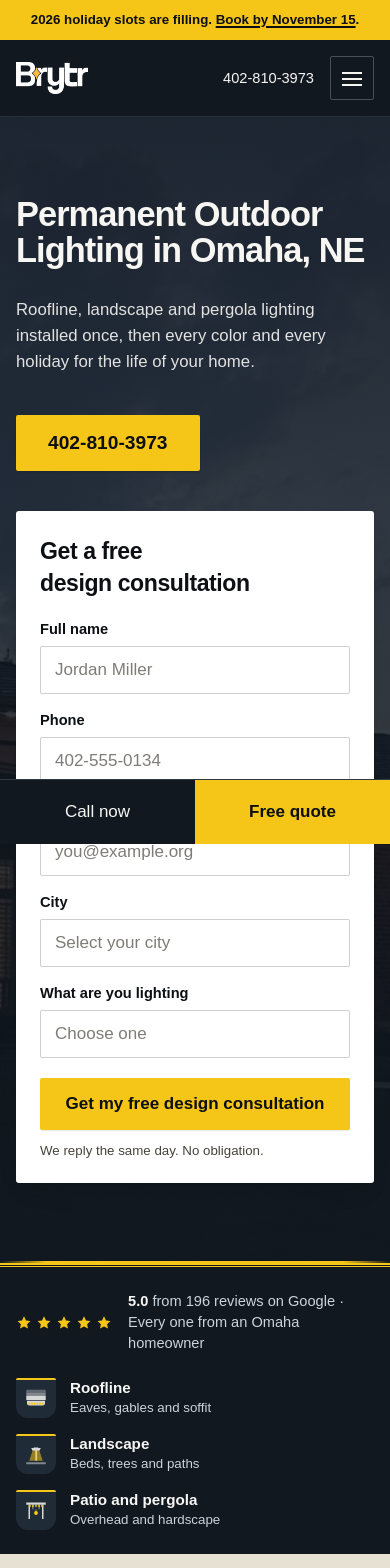
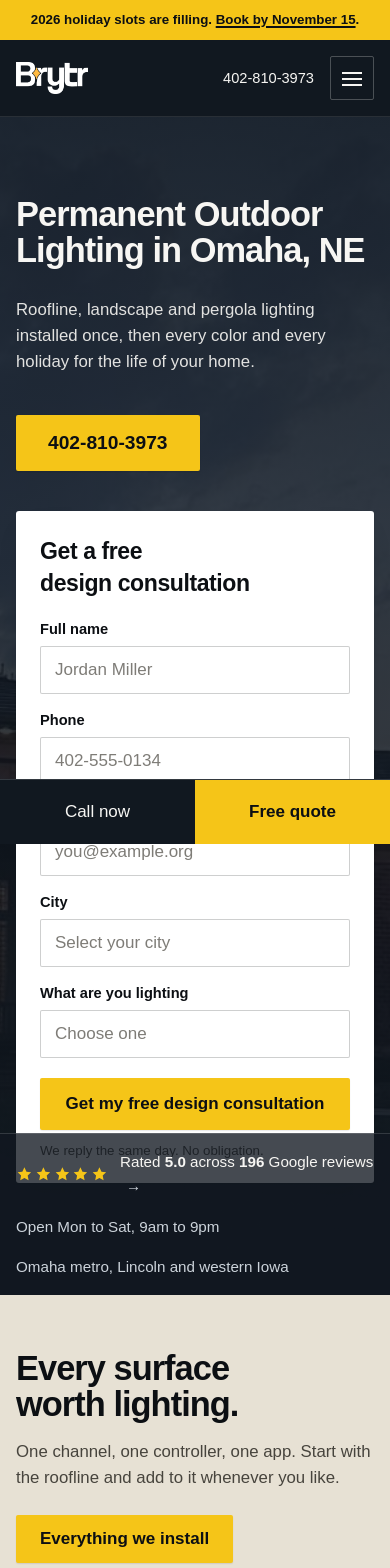
Before and after one commit to kvelasquez315/brytr-site, a Next.js app: page / in a window 390 px wide. Shown: the top 1568 px of the page. Built offline with nearby package versions, Linux system fonts and the light colour scheme; a web font is replaced by a local one.

Commit message:
Trust bar: a scrim on the hero photograph, real hours, Google score only

```diff
--- a/app/page.tsx
+++ b/app/page.tsx
@@ -3,7 +3,6 @@ import { navTree } from "@/content/nav";
 import { Footer } from "@/components/site/footer";
 import { Hero } from "@/components/sections/hero";
 import { SceneWipe } from "@/components/sections/scene-wipe";
-import { ProofRail } from "@/components/sections/home-a";
 import { Installs, Proof, Band, Work, Hardware, Closer } from "@/components/sections/home-v2";
 import { Jsonld, localBusiness } from "@/lib/schema";
 
@@ -34,8 +33,7 @@ export default function Home() {
           * THE GROUND CHANGE IS THE ONLY DIVIDER, and it alternates the whole way down:
           * photograph, muted, raise, background, primary, muted, background, then the dark
           * footer. No rules, no borders, nothing drawn between two sections. */}
-        <Hero />          {/* 1 · full-bleed photograph + the form   · photo      */}
-        <ProofRail />     {/*     the trust band, hero furniture     · primary    */}
+        <Hero />          {/* 1 · photograph, form, trust bar on it  · photo      */}
         <Installs />      {/* 2 · one tall tile, then two            · muted      */}
         <SceneWipe />     {/* 3 · THE SIGNATURE, the only widget     · raise      */}
         <Proof />         {/* 4 · one quote at display size          · background */}
--- a/components/sections/hero.tsx
+++ b/components/sections/hero.tsx
@@ -3,6 +3,7 @@ import { site } from "@/content/site";
 import { images } from "@/content/images";
 import { Button } from "@/components/ui/button";
 import { QuoteForm } from "@/components/ui/bits";
+import { ProofRail } from "@/components/sections/proof-rail";
 
 /* 3 — HERO · full-bleed photograph, form in the hero.
  *
@@ -33,7 +34,7 @@ export function Hero() {
       />
       <div className="hero-scrim absolute inset-0" aria-hidden />
 
-      <div className="shell relative grid items-center gap-10 py-20 lg:grid-cols-[1fr_28rem] lg:gap-16 lg:py-32 xl:gap-24">
+      <div className="shell relative grid items-center gap-10 pb-28 pt-20 lg:grid-cols-[1fr_28rem] lg:gap-16 lg:pb-32 lg:pt-28 xl:gap-24">
         {/* ── left: short, keyword-forward ── */}
         <div className="max-w-[46rem]">
           {/* THE EYEBROW IS GONE. "Omaha, Nebraska · Installed year round" in small amber
@@ -66,8 +67,9 @@ export function Hero() {
         </div>
       </div>
 
-      {/* the one amber line */}
-      <div className="hero-baseline absolute inset-x-0 bottom-0 h-0.5" aria-hidden />
+      {/* The trust bar floats on the photograph rather than sitting under it as its own navy
+        * band. Extra bottom padding on the grid above so the type never runs under it. */}
+      <ProofRail />
     </section>
   );
 }
--- a/components/sections/proof-rail.tsx
+++ b/components/sections/proof-rail.tsx
@@ -1,73 +1,89 @@
 import Link from "next/link";
-import Image from "next/image";
-import { iconMap } from "@/content/icon-map";
-import { googleLogo, reviewProofBadge, offerings } from "@/content/badges";
-import { ChannelEdge } from "@/components/ui/bits";
+import { site } from "@/content/site";
+import { reviewProof } from "@/content/reviews";
+import { googleLogo } from "@/content/badges";
 
-/* THE TRUST BAND — the strip directly under the hero.
+/* THE TRUST BAR.
  *
- * It lived inside home-a.tsx and only ever rendered on the home page. The client's rule is
- * that every hero on the site is the home page's hero, and this band is part of that hero:
- * the review score, the rating, and what we install, on the amber channel edge, immediately
- * under the photograph. PageHero renders it now, so all eighty-one pages get it without any
- * page opting in.
+ * The client's read of the last one: it looked like shit, and it did. Two problems, and only
+ * one of them was styling.
  *
- * Extracted rather than copied. Two versions of a trust band drifting apart is how a site
- * ends up quoting two different review counts. */
-export function ProofRail() {
-  return (
-    <section className="bg-primary">
-      <ChannelEdge />
-      <div className="shell flex flex-wrap items-center justify-between gap-x-12 gap-y-6 py-6">
-        {/* reviews */}
-        <div className="flex items-center gap-4">
-          {googleLogo ? (
-            <div className="relative h-7 w-20 shrink-0">
-              <Image src={googleLogo} alt="Google" fill sizes="80px" className="object-contain object-left" />
-            </div>
-          ) : null}
-          <span className="flex items-center gap-1" aria-hidden>
+ * THE CONTENT WAS HALF WRONG. It carried the Google score and then three service tiles —
+ * Roofline, Landscape, Patio and pergola — with small icons. Those are not trust signals, they
+ * are navigation, and they were a menu of the section immediately below them. So the strip was
+ * doing two unrelated jobs in one row, which is why no amount of styling was going to save it.
+ *
+ * THE MODEL IS propertypest.com, which the client named. Its bar is four real credentials in a
+ * row: the 5.0 across 230+ Google reviews with the stars, licensed and insured, the association
+ * memberships, and the opening hours. Every item is something a homeowner weighs before calling.
+ *
+ * WHAT WE CAN HONESTLY PUT UP IS THE GOOGLE PART AND THE HOURS. Brytr has no license number,
+ * insurance certificate or trade membership on file here, and inventing a badge is the one thing
+ * a trust bar must never do — a fabricated credential is worse than a thin bar. Asked; the client
+ * said replicate the Google part and no badges on the right. The hours he did give: nine to nine,
+ * six days, closed Sunday. They are real, so they are here and in the LocalBusiness schema.
+ *
+ * AND IT IS NOT A SOLID BAND ANY MORE. It used to be a separate navy strip bolted under the
+ * hero, which is what made it read as a component rather than as part of the page. It now floats
+ * over the bottom of the hero photograph on a translucent ground, so the photograph runs behind
+ * it. `overlay={false}` is the fallback for the three legal pages, whose hero is type on a flat
+ * ground with no photograph to sit on.
+ */
+export function ProofRail({ overlay = true }: { overlay?: boolean }) {
+  const body = (
+    <div className="shell flex flex-wrap items-center gap-x-10 gap-y-4 py-4">
+      <Link
+        href={reviewProof.url}
+        target="_blank"
+        rel="noopener noreferrer"
+        data-spot
+        className="group flex items-center gap-3"
+      >
+        <span className="flex items-center gap-0.5" aria-hidden>
           {[0, 1, 2, 3, 4].map((i) => (
-              <svg key={i} viewBox="0 0 20 20" className="size-4 text-accent" fill="currentColor">
+            <svg key={i} viewBox="0 0 20 20" className="size-[1.05rem] text-accent" fill="currentColor">
               <path d="M10 1.6l2.47 5.2 5.53.72-4.06 3.9 1.03 5.6L10 14.3l-4.97 2.72 1.03-5.6L2 7.52l5.53-.72z" />
             </svg>
           ))}
         </span>
-          {/* Until the official Google mark is on disk this reads as a sentence, not as a
-            * lockup with a missing image in it. Setting the word "Google" in our own
-            * display face was the exact thing I told the client not to do with Haven and
-            * Jellyfish — a brand name in someone else's typeface looks like a broken img. */}
-          <p className="text-sm text-on-dark">
-            <span className="u font-semibold">{reviewProofBadge.score}</span>{" "}
-            <span className="text-on-dark-muted">
-              from <span className="u">{reviewProofBadge.count}</span>{" "}
-              {googleLogo ? "reviews" : "reviews on Google"} · {reviewProofBadge.note}
+        <span className="text-[0.95rem] text-on-dark">
+          {/* Until the official Google mark is on disk this is a sentence, not a lockup with a
+            * hole in it. See the note on `googleLogo` in content/badges.ts. */}
+          Rated <span className="u font-bold">{reviewProof.average}</span> across{" "}
+          <span className="u font-bold">{reviewProof.count}</span>
+          {googleLogo ? "" : " Google"} reviews
+          <span className="ml-1.5 inline-block text-on-dark-muted transition-transform duration-[--dur-fast] group-hover:translate-x-0.5" aria-hidden>
+            &rarr;
           </span>
+        </span>
+      </Link>
+
+      <span className="hidden h-4 w-px bg-on-dark/25 sm:block" aria-hidden />
+
+      <p className="text-[0.95rem] text-on-dark-muted">{site.hours.openLabel}</p>
+
+      <span className="hidden h-4 w-px bg-on-dark/25 sm:block" aria-hidden />
+
+      <p className="text-[0.95rem] text-on-dark-muted">
+        {site.city} metro, Lincoln and western Iowa
       </p>
     </div>
+  );
 
-        {/* what we install */}
-        <ul className="flex flex-wrap items-center gap-x-9 gap-y-4">
-          {offerings.map((o) => {
-            const I = iconMap[o.icon];
+  /* A SCRIM, NOT FROSTED GLASS. The first version used backdrop-blur and slopcheck failed it as
+   * glassmorphism, which is on the banned list for good reason. The client asked for translucent,
+   * not frosted, and those are different things: a scrim is a density of the brand's own dark over
+   * a photograph, the same device the hero type already sits on. Blur is the SaaS tell.
+   * Translucency is just a surface.
+   *
+   * (The comment above this originally sat directly after `return (`, where a JSX comment parses
+   * as an object literal and the build dies. Third time this session. It goes above the return.) */
+  if (overlay) {
     return (
-              <li key={o.name}>
-                <Link href={o.href} className="group flex items-center gap-3.5">
-                  {/* in the tile, not floating: a 24px icon on its own reads as a stock
-                    * glyph no matter how it was drawn */}
-                  <span className="channel-tile !size-10 shrink-0" aria-hidden><I className="size-6" /></span>
-                  <span>
-                    <span className="block font-display text-[0.95rem] font-bold leading-none text-on-dark group-hover:underline">
-                      {o.name}
-                    </span>
-                    <span className="mt-1 block text-xs text-on-dark-muted">{o.note}</span>
-                  </span>
-                </Link>
-              </li>
-            );
-          })}
-        </ul>
+      <div className="absolute inset-x-0 bottom-0 z-10 border-t border-on-dark/15 bg-primary/78">
+        {body}
       </div>
-    </section>
     );
   }
+  return <section className="border-t border-on-dark/15 bg-primary">{body}</section>;
+}
--- a/content/site.ts
+++ b/content/site.ts
@@ -14,6 +14,18 @@ export const site = {
    * profile exactly, is what ties the two together for the local pack. */
   address: { street: "13436 C St", city: "Omaha", state: "NE", zip: "68144" },
   state: "NE",
+  /* HOURS, CONFIRMED BY THE CLIENT. Nine to nine, six days, closed Sunday. These were absent
+   * from the site and from the LocalBusiness schema on purpose: a previous version guessed them,
+   * and wrong hours in structured data is worse than none, because Google will show a homeowner
+   * a closed sign that is not true. Asked, answered, so they are real now. `openLabel` is the
+   * one-line form for the trust bar; `week` is the machine form the schema needs. */
+  hours: {
+    openLabel: "Open Mon to Sat, 9am to 9pm",
+    week: [
+      { days: ["Monday", "Tuesday", "Wednesday", "Thursday", "Friday", "Saturday"], opens: "09:00", closes: "21:00" },
+    ],
+    closed: ["Sunday"],
+  },
   region: "Omaha metro, Lincoln, western Iowa and eastern Nebraska",
   url: "https://brytrco.com",
   founders: [
--- a/lib/schema.tsx
+++ b/lib/schema.tsx
@@ -25,10 +25,25 @@ export const localBusiness = (city?: string) => ({
   areaServed: cities.map((c) => ({ "@type": "City", name: c.name, addressRegion: c.state })),
   aggregateRating: { "@type": "AggregateRating", ratingValue: reviewProof.average, reviewCount: String(reviewProof.count), bestRating: "5" },
   sameAs: [site.social.facebook, site.social.instagram, reviewProof.url],
-  /* openingHours removed on purpose: the hours that used to be here were never confirmed
-   * by the client, and publishing wrong hours in schema is worse than publishing none.
-   * The Google profile shows "closes 9 PM" but not the full week — ask Zac and put the
-   * real week back. */
+  /* THE REAL WEEK, restored. This block was empty with a note to ask the client, because an
+   * earlier version had guessed the hours and wrong hours in structured data is worse than
+   * none: Google will show a homeowner a closed sign that is not true. He has now confirmed
+   * nine to nine, Monday through Saturday, closed Sunday. Sunday is stated explicitly rather
+   * than omitted, because an absent day reads as unknown rather than as closed. */
+  openingHoursSpecification: [
+    ...site.hours.week.map((w) => ({
+      "@type": "OpeningHoursSpecification",
+      dayOfWeek: w.days,
+      opens: w.opens,
+      closes: w.closes,
+    })),
+    ...site.hours.closed.map((d) => ({
+      "@type": "OpeningHoursSpecification",
+      dayOfWeek: [d],
+      opens: "00:00",
+      closes: "00:00",
+    })),
+  ],
 });
 
 export const breadcrumb = (trail: { name: string; href: string }[]) => ({
```
Lines whose indentation alone changed are shown as unchanged.
